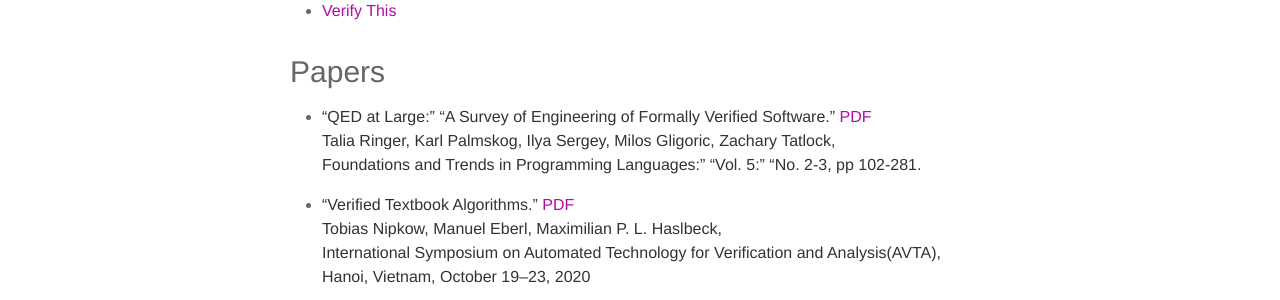
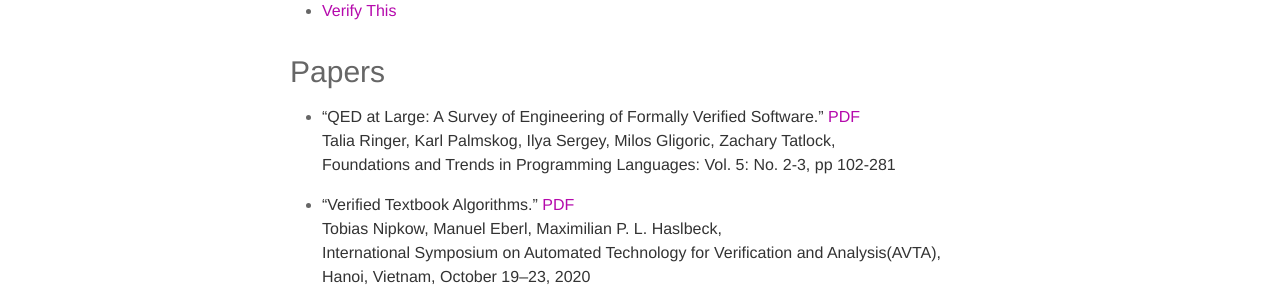
Before and after one commit to tpchina/tpchina.github.io, a Jekyll site: the page built from _pages/tutorials.md, in a window 1280 px wide and 900 px high, scrolled down 1914 px. Shown: the part 152-452 px from the top of the window. Built offline with Jekyll 4.4.1, drawn with Linux system fonts in a browser that asks for light colours; nearby versions of some CDN libraries.

Commit message:
fix : error

```diff
--- a/_data/assistants.yml
+++ b/_data/assistants.yml
@@ -137,9 +137,9 @@ competitions:
 
 papers:
   -
-    name: QED at Large:" "A Survey of Engineering of Formally Verified Software
+    name: "QED at Large: A Survey of Engineering of Formally Verified Software"
     authors: Talia Ringer, Karl Palmskog, Ilya Sergey, Milos Gligoric, Zachary Tatlock
-    conf: Foundations and Trends in Programming Languages:" "Vol. 5:" "No. 2-3, pp 102-281.
+    conf: "Foundations and Trends in Programming Languages: Vol. 5: No. 2-3, pp 102-281"
     url: https://arxiv.org/abs/2003.06458
   -
     name: Verified Textbook Algorithms
```
